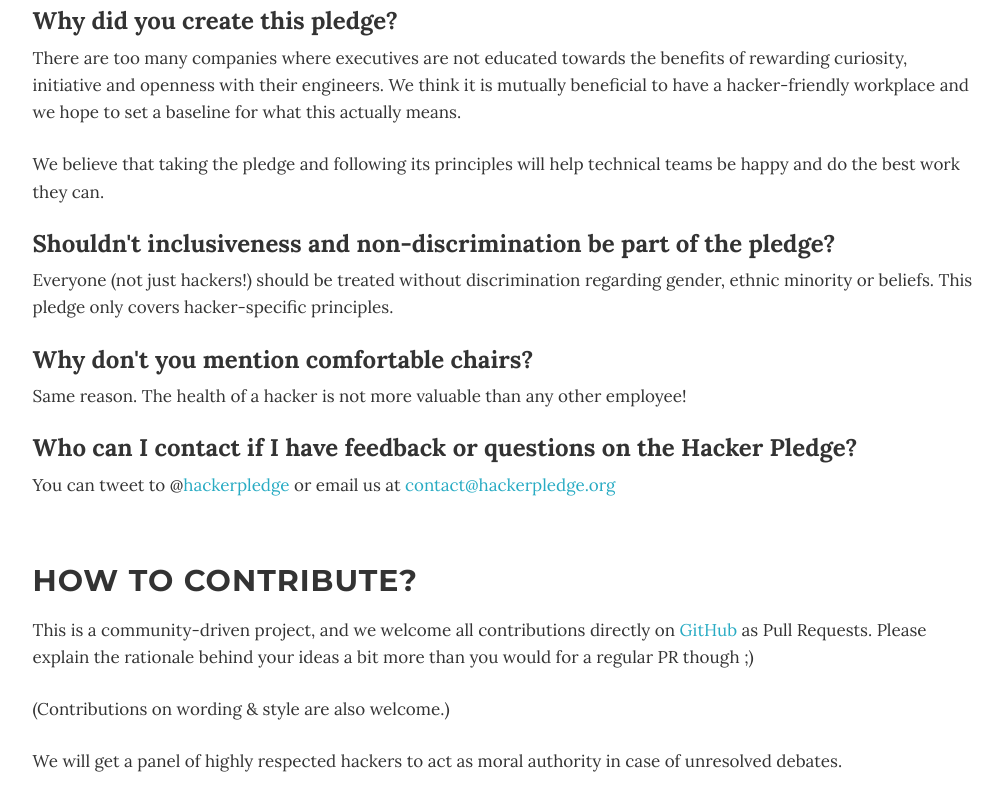
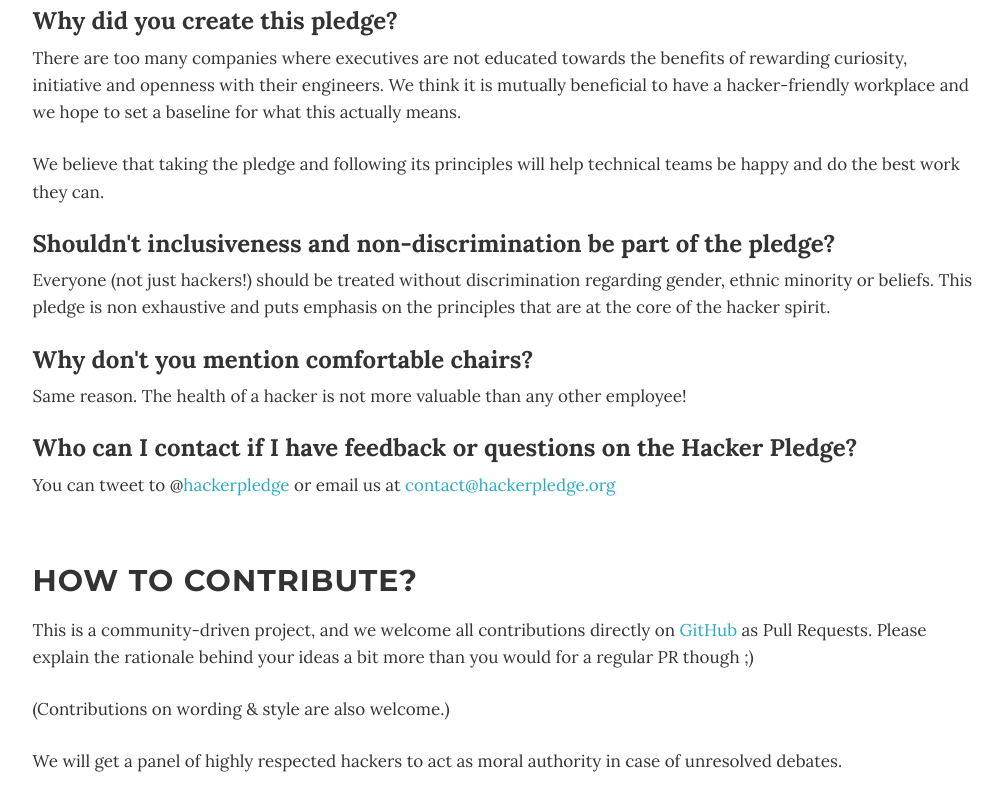
Before and after one commit to WTTJ/dot_hackerpledge, a website: page www/static/index.html in a window 1280 px wide. Shown: the part 2142-2942 px from the top of the page, without its empty margins (135-1138 px from the left). Drawn offline with nearby package versions, Linux system fonts and the light colour scheme.

Commit message:
Fix #9 - Better FAQ wording on non-discrimination

```diff
--- a/www/static/index.html
+++ b/www/static/index.html
@@ -183,7 +183,7 @@
 
                 <h3>Shouldn't inclusiveness and non-discrimination be part of the pledge?</h3>
 
-                <p>Everyone (not just hackers!) should be treated without discrimination regarding gender, ethnic minority or beliefs. This pledge only covers hacker-specific principles.</p>
+                <p>Everyone (not just hackers!) should be treated without discrimination regarding gender, ethnic minority or beliefs. This pledge is non exhaustive and puts emphasis on the principles that are at the core of the hacker spirit.</p>
 
                 <h3>Why don't you mention comfortable chairs?</h3>
 
```
